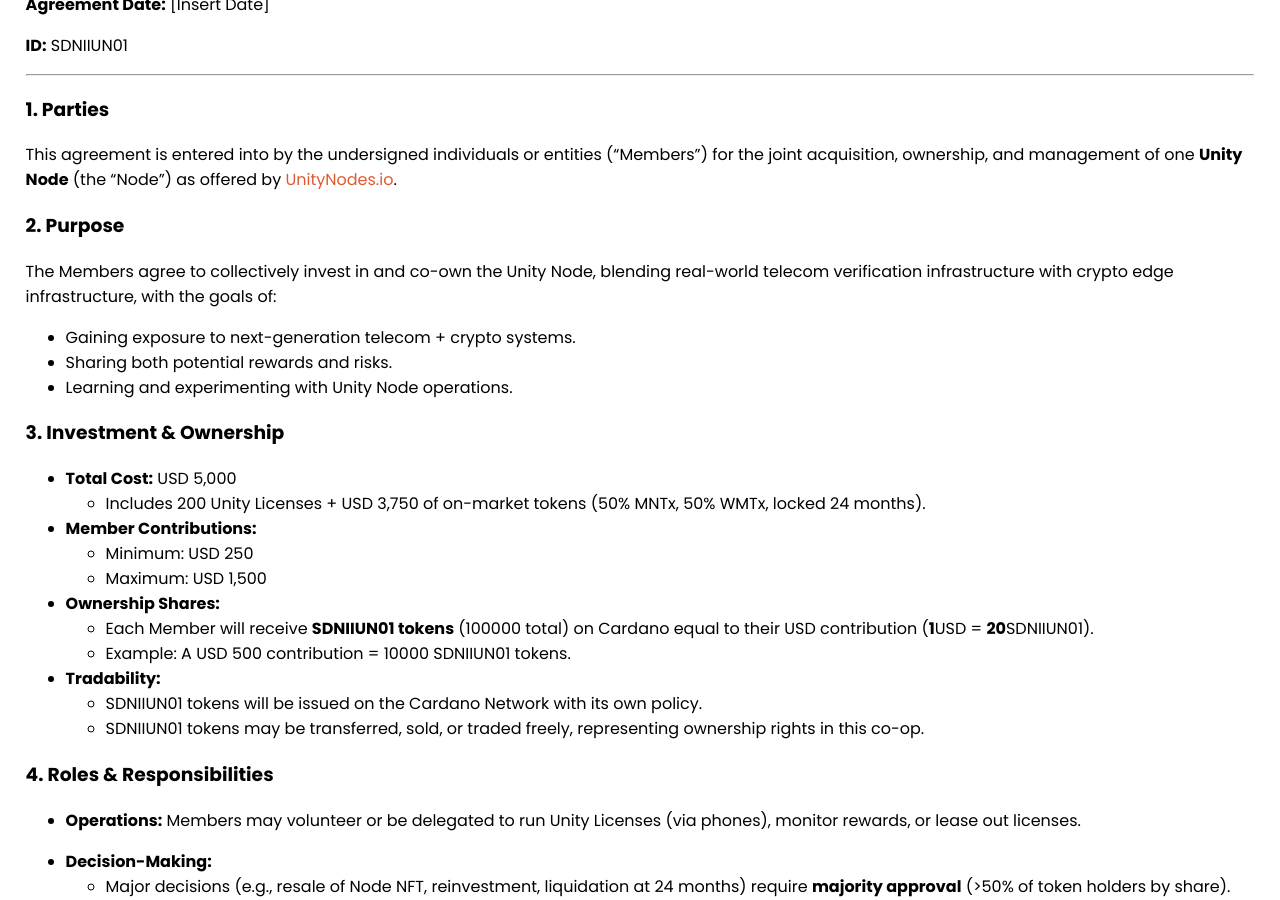
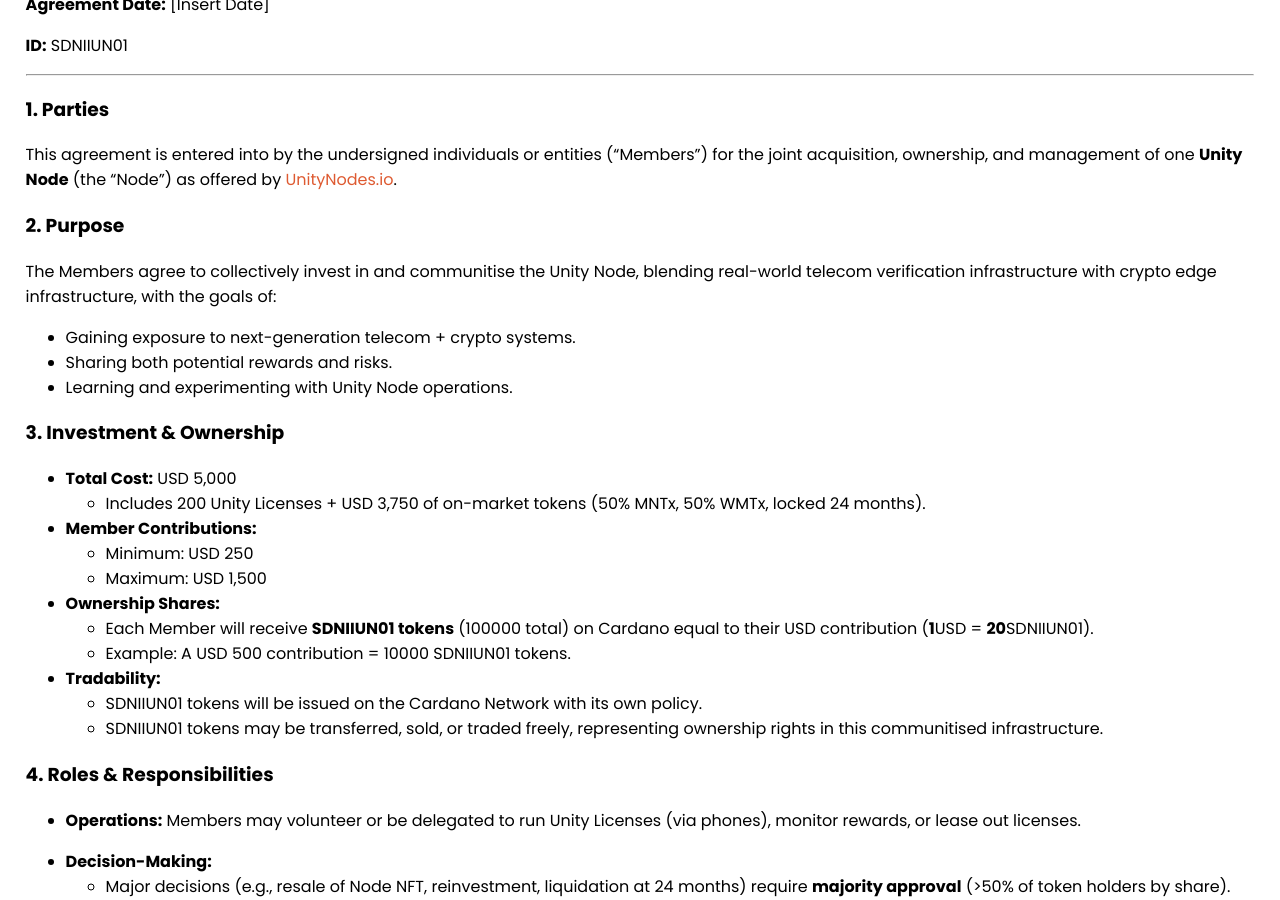
Before and after one commit to selfdriven-foundation/selfdriven-network, a Jekyll site: the page built from docs/pages/infra-interface-communitised-agreement.md, in a window 1280 px wide and 900 px high, scrolled down 264 px. Built offline with Jekyll 4.4.1, drawn with Linux system fonts in a browser that asks for light colours; some of the changed text lies outside the part shown.

Commit message:
Update infra-interface-communitised-agreement.md

```diff
--- a/docs/pages/infra-interface-communitised-agreement.md
+++ b/docs/pages/infra-interface-communitised-agreement.md
@@ -22,7 +22,7 @@ This agreement is entered into by the undersigned individuals or entities (“Me
 
 ### **2\. Purpose**
 
-The Members agree to collectively invest in and co-own the Unity Node, blending real-world telecom verification infrastructure with crypto edge infrastructure, with the goals of:
+The Members agree to collectively invest in and communitise the Unity Node, blending real-world telecom verification infrastructure with crypto edge infrastructure, with the goals of:
 
 * Gaining exposure to next-generation telecom \+ crypto systems.
 * Sharing both potential rewards and risks.
@@ -43,7 +43,7 @@ The Members agree to collectively invest in and co-own the Unity Node, blending
 
 * **Tradability:**
   * SDNIIUN01 tokens will be issued on the Cardano Network with its own policy.
-  * SDNIIUN01 tokens may be transferred, sold, or traded freely, representing ownership rights in this co-op.
+  * SDNIIUN01 tokens may be transferred, sold, or traded freely, representing ownership rights in this communitised infrastructure.
 
 ### **4\. Roles & Responsibilities**
 
@@ -103,7 +103,7 @@ Members acknowledge:
 
 ### **10\. Signatures**
 
-By signing below, the undersigned agree to the terms of this Unity Node Co-Op Agreement:
+By signing below, the undersigned agree to the terms of this Agreement:
 
 | Member Name | Contribution (USD) | SDNIIUN01 Tokens Issued | Signature | Date |
 | ----- | :---: | :---: | ----- | ----- |
```
